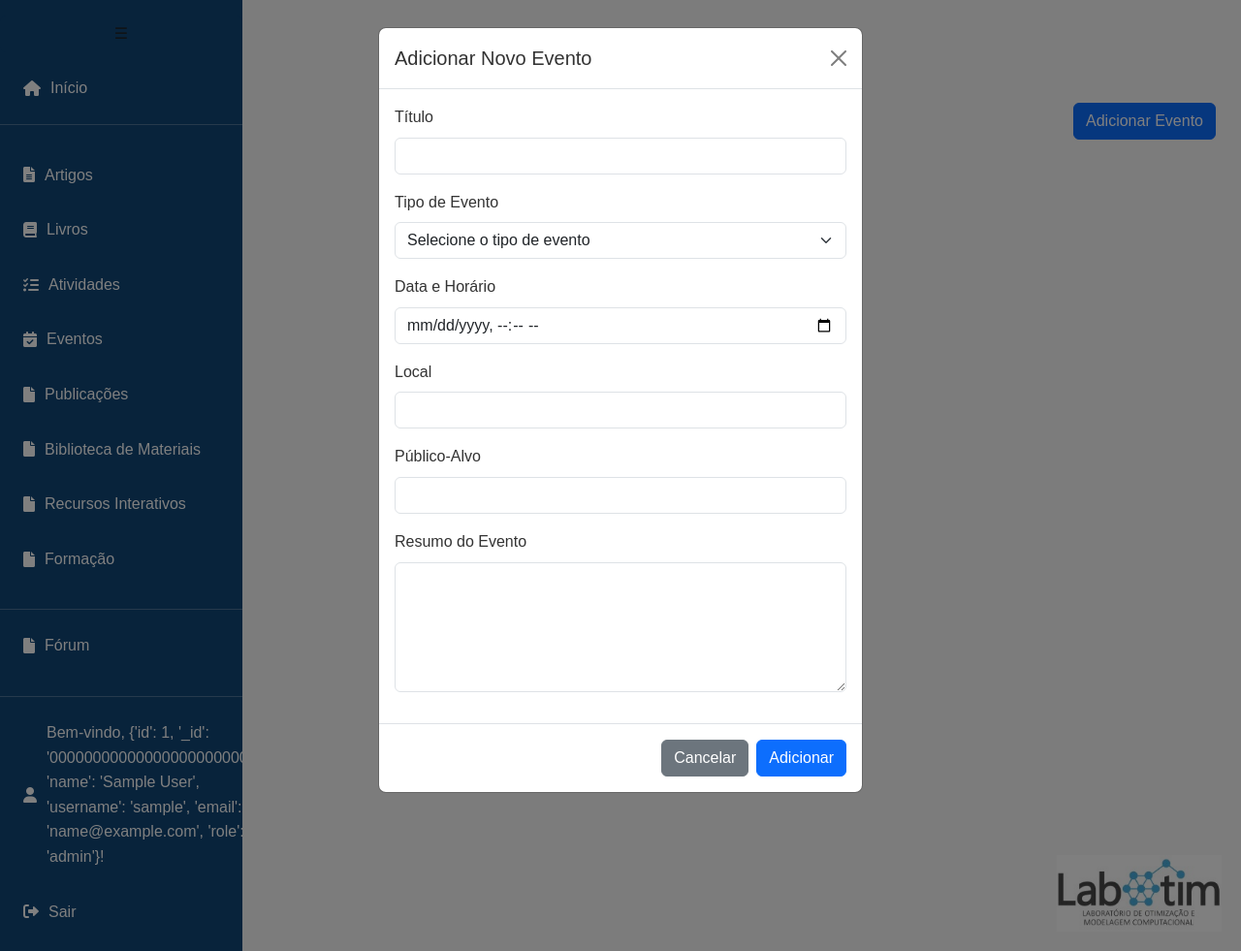
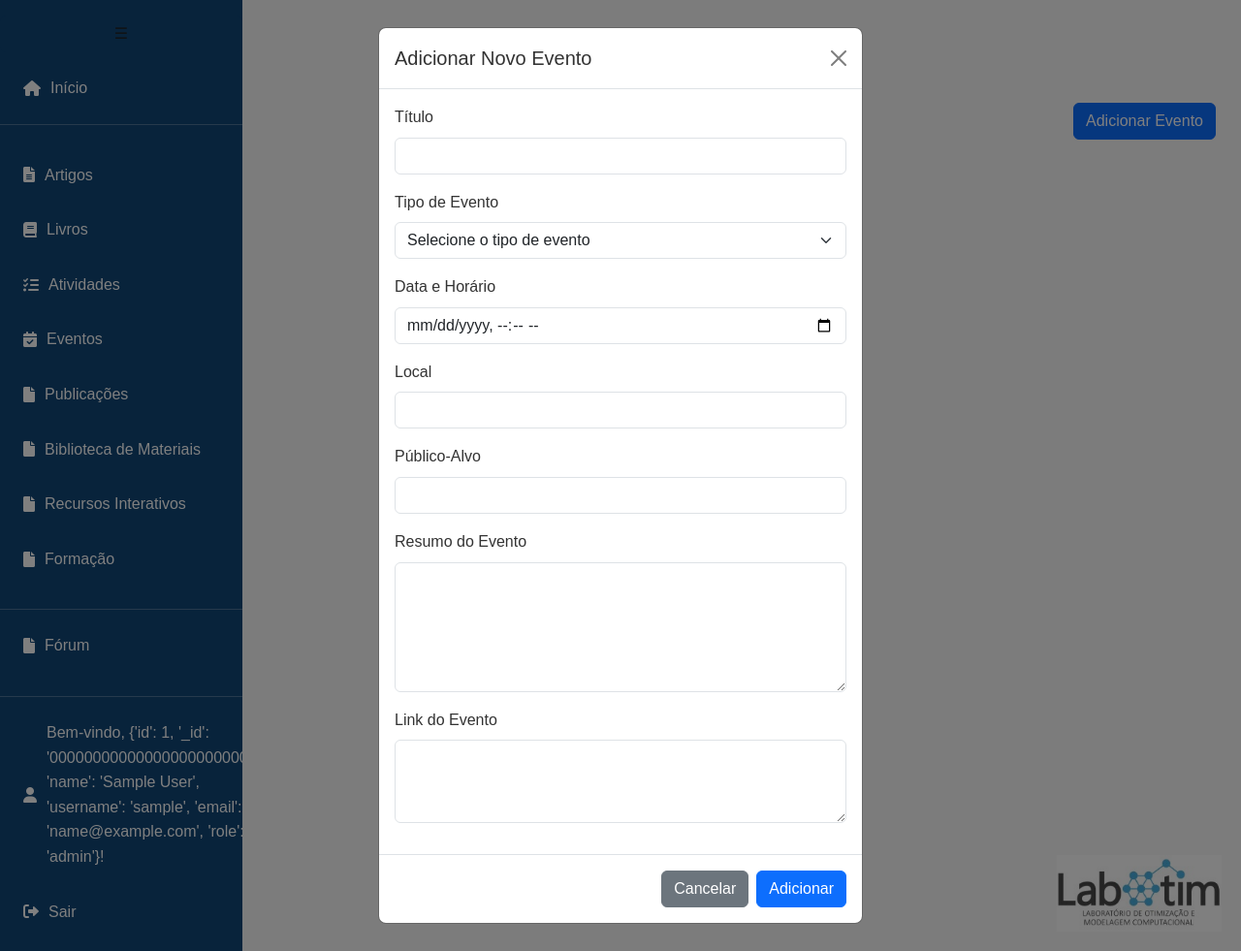
Before and after one commit to vsangali1204/Blog, a Flask app: page /eventos in a window 1280 px wide, after a click on "Adicionar Evento". Shown: the whole page at 97% size. Run offline with Flask 3, Linux system fonts and the light colour scheme; the visitor is signed in with stand-in values (Sample User, id 1); data that the repository does not hold is empty; some libraries are stand-ins or nearby versions.

Commit message:
adicionando o link em algumas paginas

```diff
--- a/app.py
+++ b/app.py
@@ -113,11 +113,12 @@ def artigos():
         if request.form.get('action') == 'adicionar':
             titulo = request.form['titulo']
             conteudo = request.form['conteudo']
+            link = request.form['link']
             id_usuario = session['id_usuario']
             try:
                 with connection.cursor() as cur:
-                    cur.execute("INSERT INTO artigos(titulo, conteudo, id_usuario) VALUES(%s, %s, %s)",
-                                (titulo, conteudo, id_usuario))
+                    cur.execute("INSERT INTO artigos(titulo, conteudo, link, id_usuario) VALUES(%s, %s, %s, %s)",
+                                (titulo, conteudo, link, id_usuario))
                     connection.commit()
                 flash('Artigo adicionado com sucesso!', 'success')
             except Exception as e:
@@ -127,10 +128,11 @@ def artigos():
             titulo = request.form['titulo']
             conteudo = request.form['conteudo']
             artigo_id = request.form['artigo_id']
+            link = request.form['link']
             try:
                 with connection.cursor() as cur:
-                    cur.execute("UPDATE artigos SET titulo = %s, conteudo = %s WHERE id = %s ",
-                                (titulo, conteudo, artigo_id))
+                    cur.execute("UPDATE artigos SET titulo = %s, conteudo = %s, link = %s WHERE id = %s ",
+                                (titulo, conteudo, artigo_id, link))
                     connection.commit()
                 flash('Artigo editado com sucesso!', 'success')
             except Exception as e:
@@ -230,11 +232,12 @@ def atividades():
             titulo = request.form['titulo']
             descricao = request.form['descricao']
             data_entrega = request.form['data_entrega']
+            link = request.form['link']
             id_usuario = session['id_usuario']
             try:
                 with connection.cursor() as cur:
-                    cur.execute("INSERT INTO atividades(titulo, descricao, data_entrega, id_usuario) VALUES(%s, %s, %s, %s)",
-                                (titulo, descricao, data_entrega, id_usuario))
+                    cur.execute("INSERT INTO atividades(titulo, descricao, data_entrega, id_usuario, link) VALUES(%s, %s, %s, %s, %s)",
+                                (titulo, descricao, data_entrega, id_usuario, link))
                     connection.commit()
                 flash('Atividade adicionada com sucesso!', 'success')
             except Exception as e:
@@ -244,11 +247,12 @@ def atividades():
             titulo = request.form['titulo']
             descricao = request.form['descricao']
             data_entrega = request.form['data_entrega']
+            link = request.form['link']
             atividade_id = request.form['atividade_id']
             try:
                 with connection.cursor() as cur:
-                    cur.execute("UPDATE atividades SET titulo = %s, descricao = %s, data_entrega = %s WHERE id = %s ",
-                                (titulo, descricao, data_entrega, atividade_id))
+                    cur.execute("UPDATE atividades SET titulo = %s, descricao = %s, data_entrega = %s, link = %s WHERE id = %s ",
+                                (titulo, descricao, data_entrega, atividade_id, link))
                     connection.commit()
                 flash('Atividade editada com sucesso!', 'success')
             except Exception as e:
@@ -293,15 +297,16 @@ def eventos():
             local = request.form['local']
             publico_alvo = request.form['publico_alvo']
             resumo = request.form['resumo']
+            link = request.form['link']
             id_usuario = session['id_usuario']
             try:
                 with connection.cursor() as cur:
                     cur.execute("""
                         INSERT INTO eventos(titulo, tipo_evento, data_evento, local,
-                        publico_alvo, resumo, id_usuario)
-                        VALUES(%s, %s, %s, %s, %s, %s, %s)
+                        publico_alvo, resumo, link, id_usuario)
+                        VALUES(%s, %s, %s, %s, %s, %s, %s, %s)
                     """, (titulo, tipo_evento, data_evento, local, publico_alvo,
-                         resumo, id_usuario))
+                         resumo, link, id_usuario))
                     connection.commit()
                 flash('Evento adicionado com sucesso!', 'success')
             except Exception as e:
@@ -314,16 +319,17 @@ def eventos():
             local = request.form['local']
             publico_alvo = request.form['publico_alvo']
             resumo = request.form['resumo']
+            link = request.form['link']
             evento_id = request.form['evento_id']
             try:
                 with connection.cursor() as cur:
                     cur.execute("""
                         UPDATE eventos
                         SET titulo = %s, tipo_evento = %s, data_evento = %s,
-                            local = %s, publico_alvo = %s, resumo = %s
+                            local = %s, publico_alvo = %s, resumo = %s, link = %s
                         WHERE id = %s
                     """, (titulo, tipo_evento, data_evento, local, publico_alvo,
-                         resumo, evento_id))
+                         resumo, link,  evento_id))
                     connection.commit()
                 flash('Evento editado com sucesso!', 'success')
             except Exception as e:
@@ -590,13 +596,14 @@ def formacao():
             carga_horaria = request.form['carga_horaria']
             certificacao = 'certificacao' in request.form  # Verifica se o checkbox foi marcado
             conteudos_complementares = request.form['conteudos_complementares']
+            link = request.form['link']
             id_usuario = session['id_usuario']
             try:
                 with connection.cursor() as cur:
                     cur.execute(
-                        "INSERT INTO formacao (carga_horaria, certificacao, conteudos_complementares, id_usuario) "
-                        "VALUES (%s, %s, %s, %s)",
-                        (carga_horaria, certificacao, conteudos_complementares, id_usuario)
+                        "INSERT INTO formacao (carga_horaria, certificacao, conteudos_complementares, link, id_usuario) "
+                        "VALUES (%s, %s, %s, %s, %s)",
+                        (carga_horaria, certificacao, conteudos_complementares, link, id_usuario)
                     )
                     connection.commit()
                 flash('Curso/Tutorial adicionado com sucesso!', 'success')
@@ -607,13 +614,14 @@ def formacao():
             carga_horaria = request.form['carga_horaria']
             certificacao = 'certificacao' in request.form
             conteudos_complementares = request.form['conteudos_complementares']
+            link = request.form['link']
             formacao_id = request.form['formacao_id']
             try:
                 with connection.cursor() as cur:
                     cur.execute(
-                        "UPDATE formacao SET carga_horaria = %s, certificacao = %s, conteudos_complementares = %s "
+                        "UPDATE formacao SET carga_horaria = %s, certificacao = %s, conteudos_complementares = %s, link = %s"
                         "WHERE id = %s ",
-                        (carga_horaria, certificacao, conteudos_complementares, formacao_id, session['id_usuario'])
+                        (carga_horaria, certificacao, conteudos_complementares, link, formacao_id)
                     )
                     connection.commit()
                 flash('Curso/Tutorial editado com sucesso!', 'success')
--- a/static/css/styles.css
+++ b/static/css/styles.css
@@ -32,6 +32,15 @@ p, ul li {
 }
 .btn-custom {
     background-color: #104677 !important; /* Define a cor personalizada */
+}
+
+.btn-acesso {
+    background-color: #00fff2;
+    transition: background-color 0.3s ease;
+}
+
+.btn-acesso:hover {
+    background-color: #00ece1; /* Um tom mais escuro */
 }
 
 
--- a/templates/eventos.html
+++ b/templates/eventos.html
@@ -26,6 +26,7 @@
 
                         <!-- Botão para ver detalhes completos -->
                         <button class="btn btn-info" data-bs-toggle="modal" data-bs-target="#modalVerEvento{{ evento.id }}">Ver Detalhes</button>
+                        <a href="{{ evento.link }}" target="_blank" class="btn btn-acesso">Acessar Link</a>
 
                         <!-- Exibir botões de edição e exclusão somente se logado -->
                         {% if session.logado %}
@@ -38,7 +39,7 @@
 
             <!-- Modal para Ver Evento -->
             <div class="modal fade" id="modalVerEvento{{ evento.id }}" tabindex="-1" aria-labelledby="modalVerEventoLabel{{ evento.id }}" aria-hidden="true">
-                <div class="modal-dialog">
+                <div class="modal-dialog modal-lg">
                     <div class="modal-content">
                         <div class="modal-header">
                             <h5 class="modal-title" id="modalVerEventoLabel{{ evento.id }}">{{ evento.titulo }}</h5>
@@ -51,9 +52,11 @@
                             <p><strong>Público-Alvo:</strong> {{ evento.publico_alvo }}</p>
                             <p><strong>Resumo:</strong></p>
                             <p>{{ evento.resumo }}</p>
+                            <p>{{ evento.link }}</p>
                         </div>
                         <div class="modal-footer">
                             <button type="button" class="btn btn-secondary" data-bs-dismiss="modal">Fechar</button>
+                            <a href="{{ evento.link }}" target="_blank" class="btn btn-acesso">Acessar Link</a>
                         </div>
                     </div>
                 </div>
@@ -101,6 +104,10 @@
                         <div class="mb-3">
                             <label for="resumoEvento" class="form-label">Resumo do Evento</label>
                             <textarea class="form-control" id="resumoEvento" name="resumo" rows="5" required></textarea>
+                        </div>
+                        <div class="mb-3">
+                            <label for="linkEvento" class="form-label">Link do Evento</label>
+                            <textarea class="form-control" id="linkEvento" name="link" rows="3" required></textarea>
                         </div>
                     </div>
                     <div class="modal-footer">
@@ -154,6 +161,10 @@
                             <label for="resumoEvento{{ evento.id }}" class="form-label">Resumo do Evento</label>
                             <textarea class="form-control" id="resumoEvento{{ evento.id }}" name="resumo" rows="5" required>{{ evento.resumo }}</textarea>
                         </div>
+                        <div class="mb-3">
+                            <label for="linkEvento{{ evento.id }}" class="form-label">Link do Evento</label>
+                            <textarea class="form-control" id="linkEvento{{ evento.id }}" name="link" rows="5" required>{{ evento.link }}</textarea>
+                        </div>
                         <input type="hidden" name="evento_id" value="{{ evento.id }}">
                     </div>
                     <div class="modal-footer">
```
Also changed, not shown: templates/artigos.html (+13 -0 lines), templates/atividades.html (+12 -1 lines), templates/biblioteca.html (+10 -0 lines), templates/formacao.html (+10 -0 lines).
